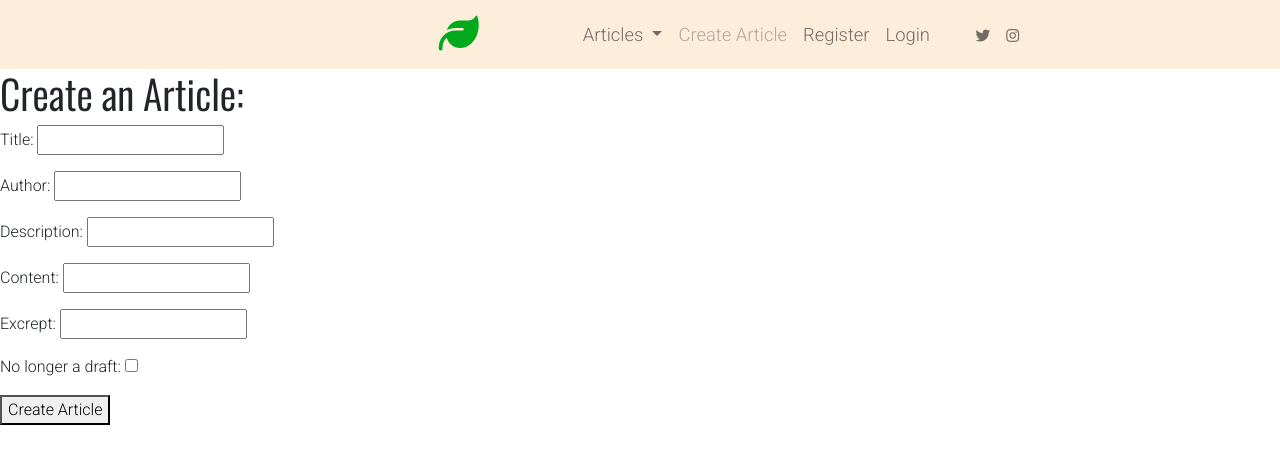
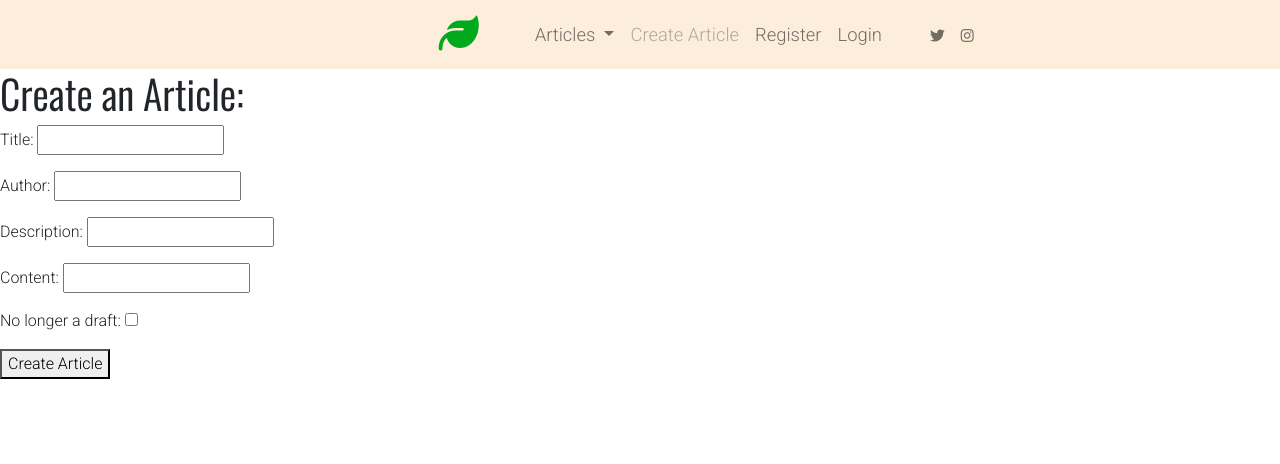
Before and after one commit to LucaNoah/natural-healing-wiki, a Django app: page /create_new_article in a window 1280 px wide. Shown: the top 464 px of the page. Run offline with Django 3.2, Linux system fonts and the light colour scheme; some libraries are stand-ins or nearby versions.

Commit message:
In models.py in Article class delete excrept change max_length from title slug and description, in create_article.html delete form field for excrept, in views.py delete all instances of excrept, in admin.py add properties to display more information in the admin panel.

```diff
--- a/static/css/style.css
+++ b/static/css/style.css
@@ -22,11 +22,11 @@ nav {
 .fa-leaf {
   color: rgb(0, 170, 28);
   font-size: 200%;
-  padding-right: 2em;
+  padding-right: 2rem;
 }
 
 .fa-twitter {
-  padding-left: 2em;
+  padding-left: 2rem;
 }
 
 .fa-brands {
--- a/templates/create_article.html
+++ b/templates/create_article.html
@@ -15,15 +15,11 @@
   </p>
   <p>
     <label for="id_description">Description:</label>
-    <input type="text" maxlength="500" name="article_description" id="id_description">
+    <input type="text" maxlength="300" name="article_description" id="id_description">
   </p>
   <p>
     <label for="id_content">Content:</label>
     <input type="text" name="article_content" id="id_content">
-  </p>
-  <p>
-    <label for="id_excerpt">Excrept:</label>
-    <input type="text" maxlength="200" name="article_excerpt" id="id_excerpt">
   </p>
   <p>
     <label for="id_status">No longer a draft:</label>
--- a/wiki/admin.py
+++ b/wiki/admin.py
@@ -8,8 +8,8 @@ class ArticleAdmin(SummernoteModelAdmin):
 
   summernote_fields = ('description', 'content')
   prepopulated_fields = {'slug': ('title',)}
-  list_filter = ('status', 'created_date', 'approved')
-  list_display = ('title', 'status', 'author','created_date')
+  list_filter = ('status', 'approved', 'created_date', 'author')
+  list_display = ('title', 'approved', 'status', 'author', 'created_date')
   search_fields = ['title', 'description', 'content']
   actions = ['approve_article']
 
--- a/wiki/views.py
+++ b/wiki/views.py
@@ -34,9 +34,8 @@ def create_article(request):
         author = request.user
         description = request.POST.get('article_description')
         content = request.POST.get('article_content')
-        excerpt = request.POST.get('article_excerpt')
         status = 'article_status' in request.POST
-        Article.objects.create(title=title, slug=slug, author=author, description=description, content=content,  excerpt=excerpt, status=status)
+        Article.objects.create(title=title, slug=slug, author=author, description=description, content=content, status=status)
 
         return redirect('home')
     return render(request, 'create_article.html')
```
Also changed, not shown: wiki/models.py (+3 -4 lines), wiki/migrations/0003_auto_20221020_1214.py (added).
